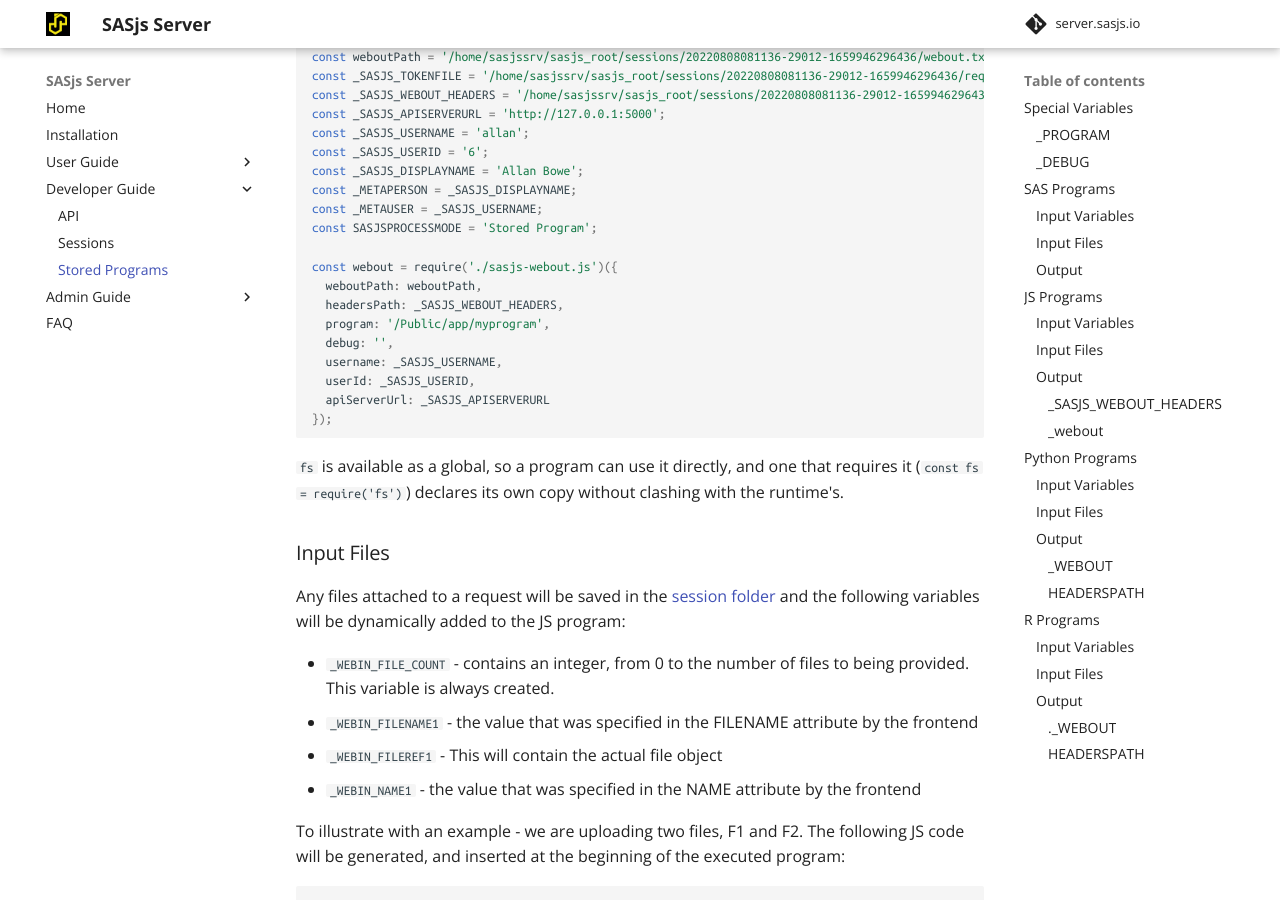
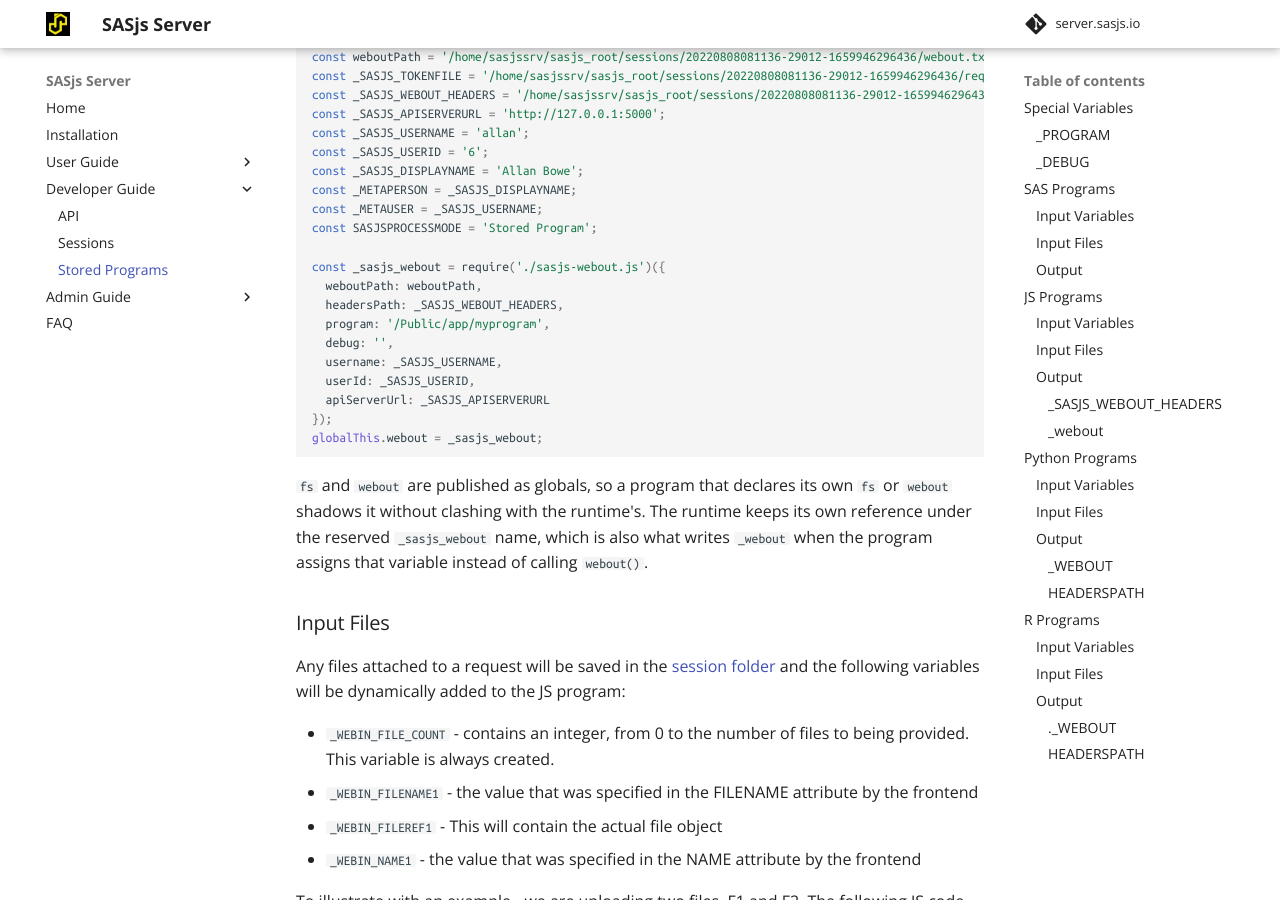
Before and after one commit to sasjs/server.sasjs.io, an MkDocs documentation site: the page built from docs/storedprograms.md, in a window 1280 px wide and 900 px high, scrolled down 3539 px. Built offline with MkDocs 1.6.1 and Material for MkDocs 9.7.7, drawn with Linux system fonts in a browser that asks for light colours; comment, search, counter and statistics services are not loaded.

Commit message:
docs(storedprograms): show the reserved handle the runtime keeps
The preamble block showed the helper bound as const webout, which the runtime no longer emits: it keeps _sasjs_webout for its own tail and publishes globalThis.webout for programs.

````diff
--- a/docs/storedprograms.md
+++ b/docs/storedprograms.md
@@ -135,7 +135,7 @@
 const _METAUSER = _SASJS_USERNAME;
 const SASJSPROCESSMODE = 'Stored Program';
 
-const webout = require('./sasjs-webout.js')({
+const _sasjs_webout = require('./sasjs-webout.js')({
   weboutPath: weboutPath,
   headersPath: _SASJS_WEBOUT_HEADERS,
   program: '/Public/app/myprogram',
@@ -144,9 +144,10 @@
   userId: _SASJS_USERID,
   apiServerUrl: _SASJS_APISERVERURL
 });
+globalThis.webout = _sasjs_webout;
 ```
 
-`fs` is available as a global, so a program can use it directly, and one that requires it (`const fs = require('fs')`) declares its own copy without clashing with the runtime's.
+`fs` and `webout` are published as globals, so a program that declares its own `fs` or `webout` shadows it without clashing with the runtime's. The runtime keeps its own reference under the reserved `_sasjs_webout` name, which is also what writes `_webout` when the program assigns that variable instead of calling `webout()`.
 
 
 ### Input Files
````
